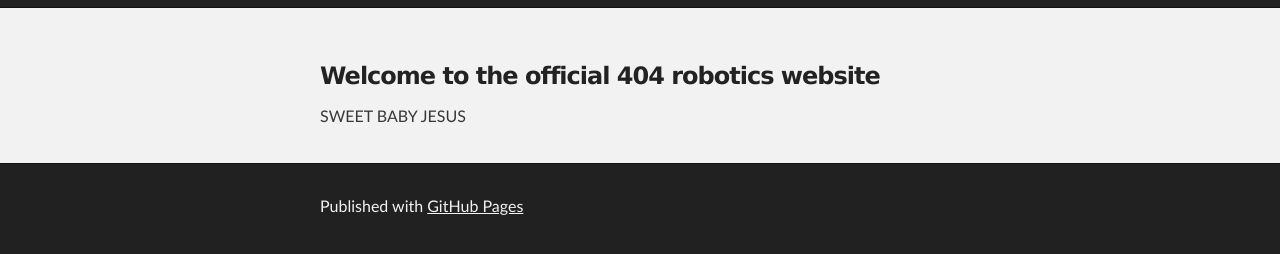
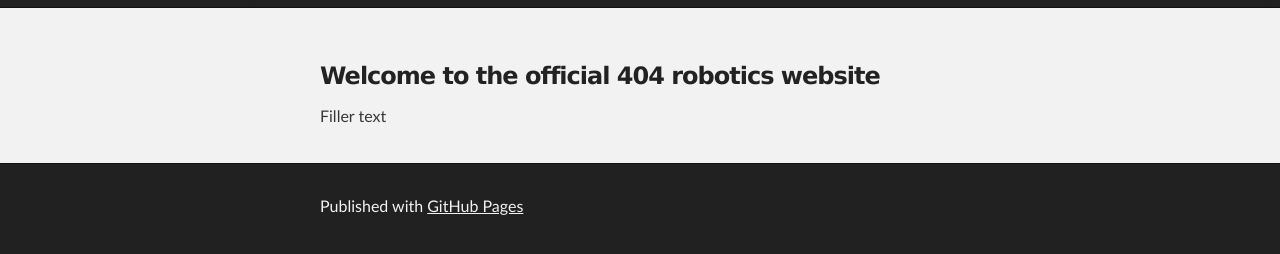
Before and after one commit to tazule/tazule.github.io, a Jekyll site: the page index.html, which Jekyll copies as it is, in a window 1280 px wide. Shown: the part 202-456 px from the top of the page. Built offline with Jekyll 4.4.1, drawn with Linux system fonts in a browser that asks for light colours.

Commit message:
Update index.html

```diff
--- a/index.html
+++ b/index.html
@@ -29,7 +29,7 @@
       <section id="main_content" class="inner">
         <h3>
 <a id="welcome-to-the-official-404-robotics-website" class="anchor" href="#welcome-to-the-official-404-robotics-website" aria-hidden="true"><span aria-hidden="true" class="octicon octicon-link"></span></a>Welcome to the official 404 robotics website</h3>
-        <p>SWEET BABY JESUS</p>
+        <p>Filler text</p>
       </section>
     </div>
 
```
